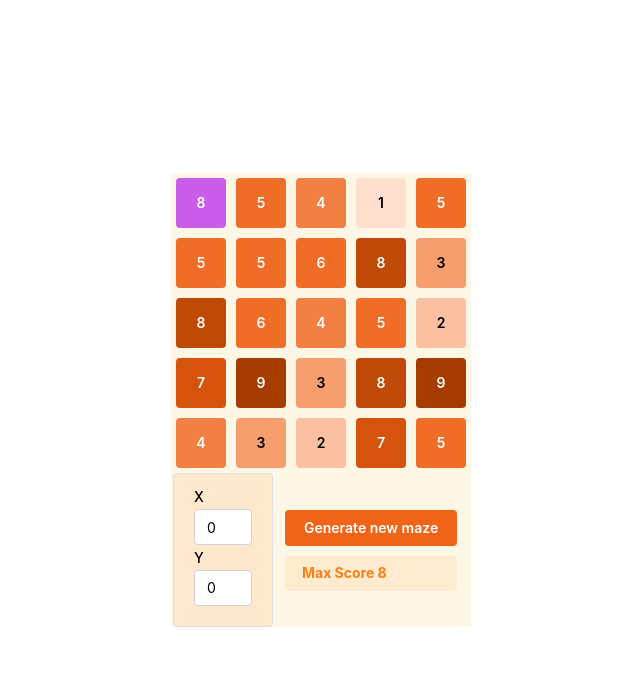
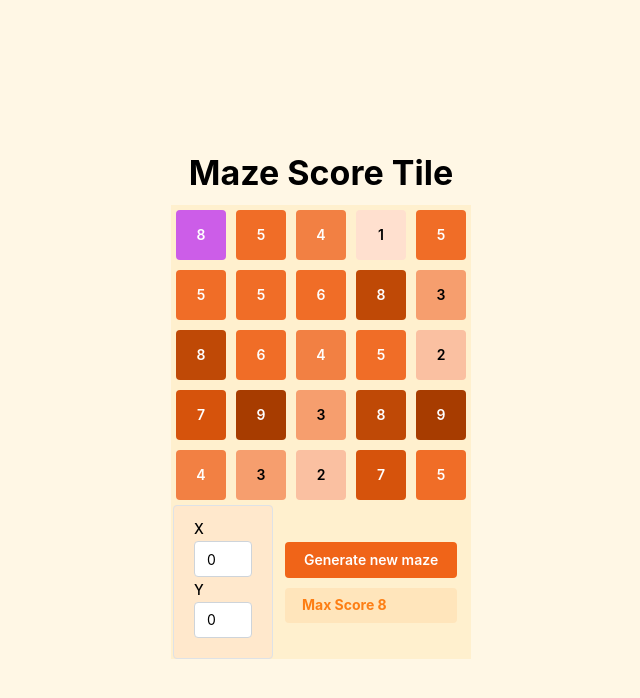
Before and after one commit to pubestpubest/maze-max-app, a Next.js app: page / in a window 1280 px wide. Shown: the top 698 px of the page, without its empty margins (319-959 px from the left). Built offline with nearby package versions, Linux system fonts and the light colour scheme.

Commit message:
add title

```diff
--- a/app/page.tsx
+++ b/app/page.tsx
@@ -1,6 +1,6 @@
 "use client";
 import { useEffect, useState } from "react";
-import { Alert, Button, Fieldset, TextInput } from "@mantine/core";
+import { Alert, Button, Fieldset, TextInput, Title } from "@mantine/core";
 import Maze from "./Maze";
 
 const myColor: string[] = [
@@ -43,11 +43,16 @@ export default function Home() {
     <div
       style={{
         display: "flex",
+        flexDirection: "column",
         justifyContent: "center", // Horizontally center
         alignItems: "center", // Vertically center
         height: "100vh", // Full viewport height
+        backgroundColor: "var(--mantine-color-yellow-light)",
       }}
     >
+      <Title order={1} style={{ margin: 10 }}>
+        Maze Score Tile
+      </Title>
       <div
         style={{
           display: "inline-flex",
```
